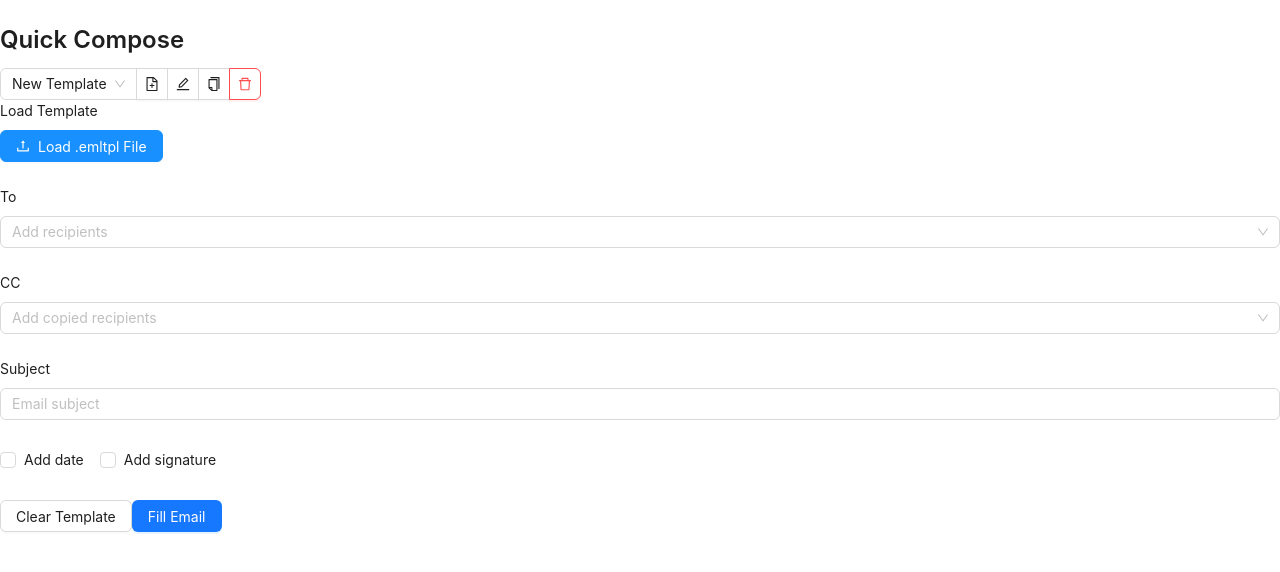
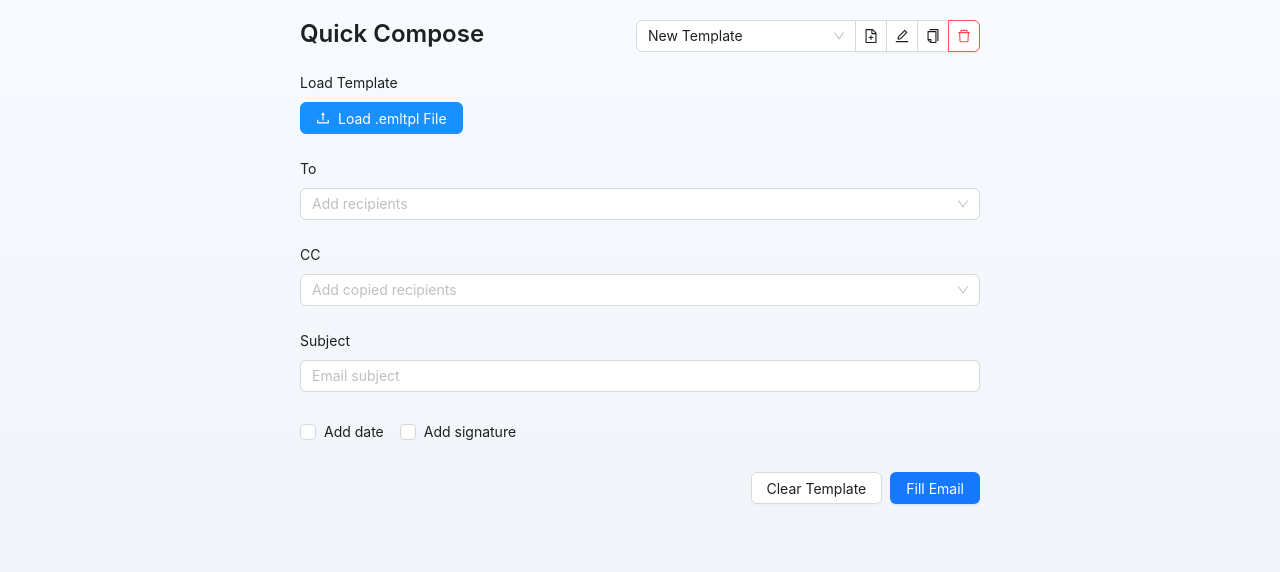
Before and after one commit to M4ss1ck/thunderbird-plugin, a React (Vite) app: page / in a window 1280 px wide. Shown: the top 572 px of the page. Built offline with nearby package versions, Linux system fonts and the light colour scheme.

Commit message:
style: polish quick compose popup

```diff
--- a/src/index.jsx
+++ b/src/index.jsx
@@ -1,6 +1,7 @@
 import React from 'react'
 import { createRoot } from 'react-dom/client'
 import { MyForm } from './components/Form'
+import './styles.css'
 
 const domNode = document.getElementById('root')
 const root = createRoot(domNode)
--- /dev/null
+++ b/src/styles.css
@@ -0,0 +1,100 @@
+:root {
+    color-scheme: light dark;
+    font-family:
+        Inter, ui-sans-serif, system-ui, -apple-system, BlinkMacSystemFont,
+        "Segoe UI", sans-serif;
+    background: #f4f7fb;
+}
+
+body {
+    margin: 0;
+    min-width: 0;
+    background: #f4f7fb;
+}
+
+.qc-shell {
+    min-height: 100vh;
+    width: 100vw;
+    box-sizing: border-box;
+    padding: 20px;
+    background: linear-gradient(180deg, #f7faff 0%, #eef3f8 100%);
+    color: #172033;
+}
+
+.qc-panel {
+    max-width: 680px;
+    margin: 0 auto;
+}
+
+.qc-header {
+    display: flex;
+    align-items: flex-start;
+    justify-content: space-between;
+    gap: 16px;
+    margin-bottom: 20px;
+}
+
+.qc-title.ant-typography {
+    margin: 0;
+    line-height: 1.2;
+}
+
+.qc-template-controls {
+    flex: 1;
+    justify-content: flex-end;
+    min-width: 0;
+}
+
+.qc-template-select {
+    min-width: 220px;
+    max-width: 320px;
+}
+
+.qc-form {
+    display: flex;
+    flex-direction: column;
+}
+
+.qc-options {
+    align-items: center;
+    margin-bottom: 12px;
+}
+
+.qc-option {
+    margin-bottom: 0;
+}
+
+.qc-footer {
+    display: flex;
+    justify-content: flex-end;
+    gap: 8px;
+    padding-top: 12px;
+}
+
+@media (max-width: 560px) {
+    .qc-shell {
+        padding: 16px;
+    }
+
+    .qc-header {
+        flex-direction: column;
+    }
+
+    .qc-template-controls,
+    .qc-template-select {
+        width: 100%;
+        max-width: none;
+    }
+}
+
+@media (prefers-color-scheme: dark) {
+    :root,
+    body {
+        background: #15181d;
+    }
+
+    .qc-shell {
+        background: #15181d;
+        color: #eef2f7;
+    }
+}
```
